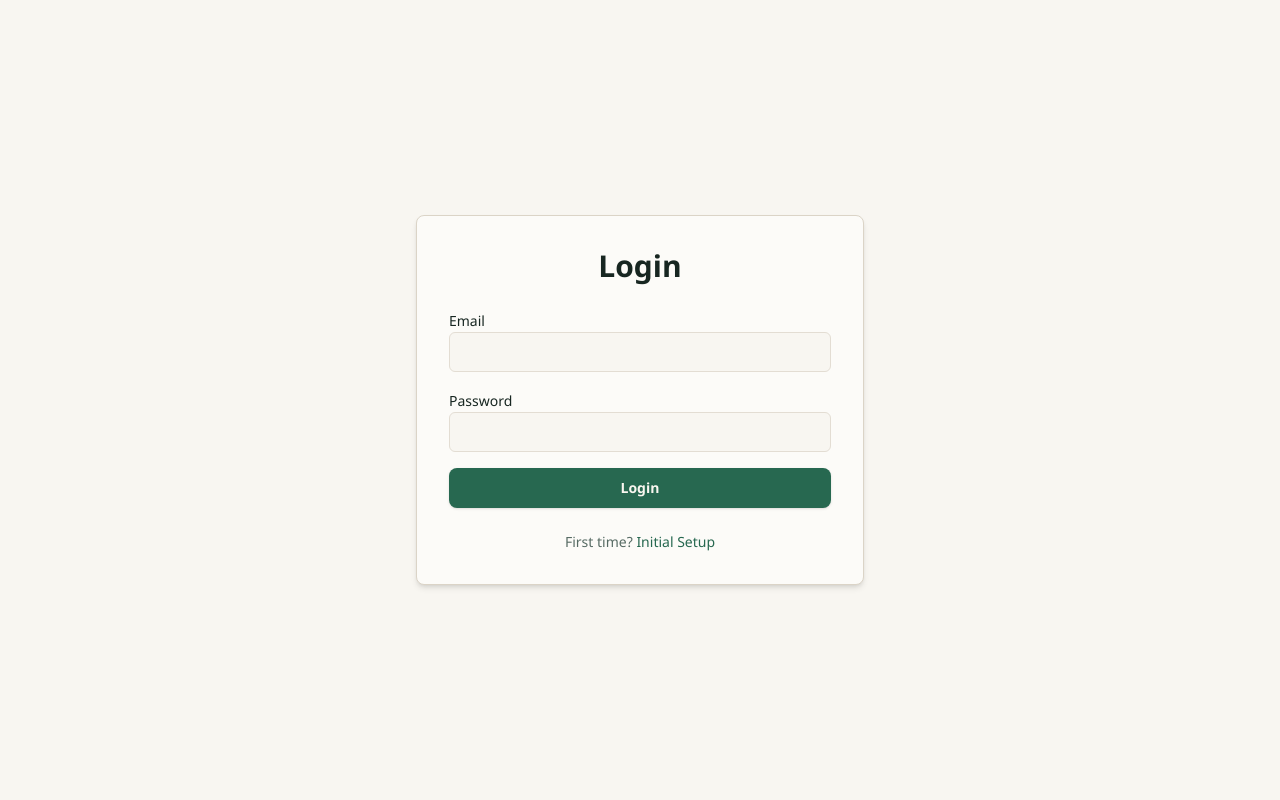
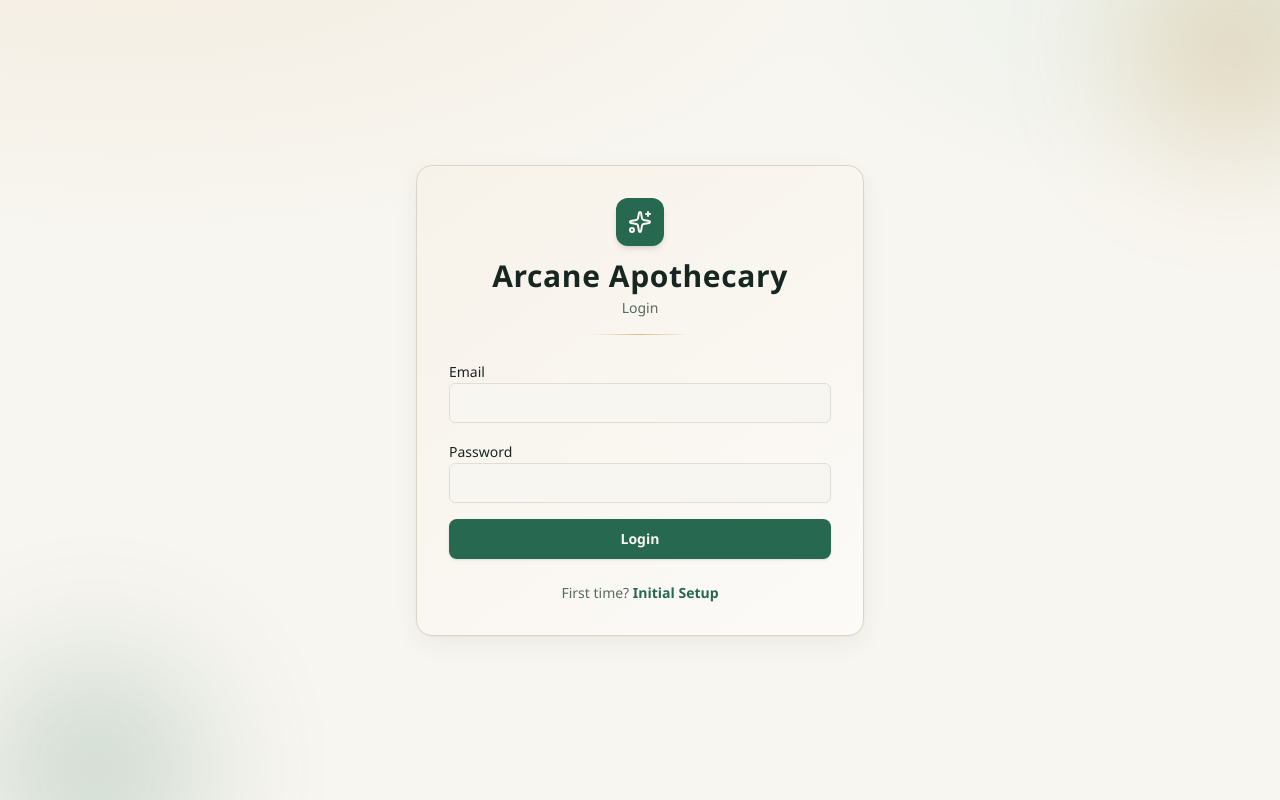
Before and after one commit to yasin6606/pharmacy-management-system, a Next.js app in the folder frontend/: page /en/login in a window 1280 px wide. Built offline with nearby package versions, Linux system fonts and the light colour scheme.

Commit message:
feat(ui): fantasy login gate with strong hierarchy and focus

```diff
--- a/frontend/app/[locale]/(auth)/login/page.tsx
+++ b/frontend/app/[locale]/(auth)/login/page.tsx
@@ -1,22 +1,47 @@
 'use client';
 
-import { LoginForm } from '@/components/forms/LoginForm';
-import { Link } from '@/navigation';
-import { useTranslations } from 'next-intl';
+import {LoginForm} from '@/components/forms/LoginForm';
+import {Link} from '@/navigation';
+import {useTranslations} from 'next-intl';
+import {Sparkles} from 'lucide-react';
 
 export default function LoginPage() {
     const t = useTranslations('auth');
 
     return (
-        <div className="min-h-screen flex items-center justify-center bg-background px-4">
-            <div className="w-full max-w-md p-6 sm:p-8 bg-card rounded-lg shadow-md border border-border">
-                <h1 className="text-xl sm:text-2xl md:text-3xl font-bold mb-4 sm:mb-6 text-foreground text-center">
-                    {t('login')}
-                </h1>
+        <div className="min-h-screen flex items-center justify-center px-4 py-10 relative overflow-hidden">
+            {/* Decorative orbs — pure CSS, no interaction cost */}
+            <div
+                className="pointer-events-none absolute -top-24 -end-24 h-72 w-72 rounded-full opacity-40 blur-3xl"
+                style={{background: 'radial-gradient(circle, var(--color-accent), transparent 70%)'}}
+                aria-hidden
+            />
+            <div
+                className="pointer-events-none absolute -bottom-32 -start-16 h-80 w-80 rounded-full opacity-30 blur-3xl"
+                style={{background: 'radial-gradient(circle, var(--color-primary), transparent 70%)'}}
+                aria-hidden
+            />
+
+            <div className="w-full max-w-md fantasy-panel rounded-2xl p-6 sm:p-8 relative z-10">
+                <div className="flex flex-col items-center text-center mb-6">
+                    <span className="inline-flex h-12 w-12 items-center justify-center rounded-xl bg-[var(--color-primary)] text-[var(--color-primary-foreground)] shadow-md mb-3">
+                        <Sparkles className="h-6 w-6" aria-hidden />
+                    </span>
+                    <h1 className="fantasy-title text-2xl sm:text-3xl font-bold text-[var(--color-foreground)]">
+                        Arcane Apothecary
+                    </h1>
+                    <p className="text-sm text-[var(--color-muted-foreground)] mt-1">{t('login')}</p>
+                    <div className="fantasy-ornament w-24 mt-4" aria-hidden />
+                </div>
+
                 <LoginForm />
-                <p className="mt-4 sm:mt-6 text-xs sm:text-sm text-center text-muted-foreground">
+
+                <p className="mt-6 text-xs sm:text-sm text-center text-[var(--color-muted-foreground)]">
                     {t('firstTime')}{' '}
-                    <Link href="/setup" className="text-primary hover:underline">
+                    <Link
+                        href="/setup"
+                        className="font-semibold text-[var(--color-primary)] hover:text-[var(--color-accent)] underline-offset-2 hover:underline"
+                    >
                         {t('setup')}
                     </Link>
                 </p>
```
